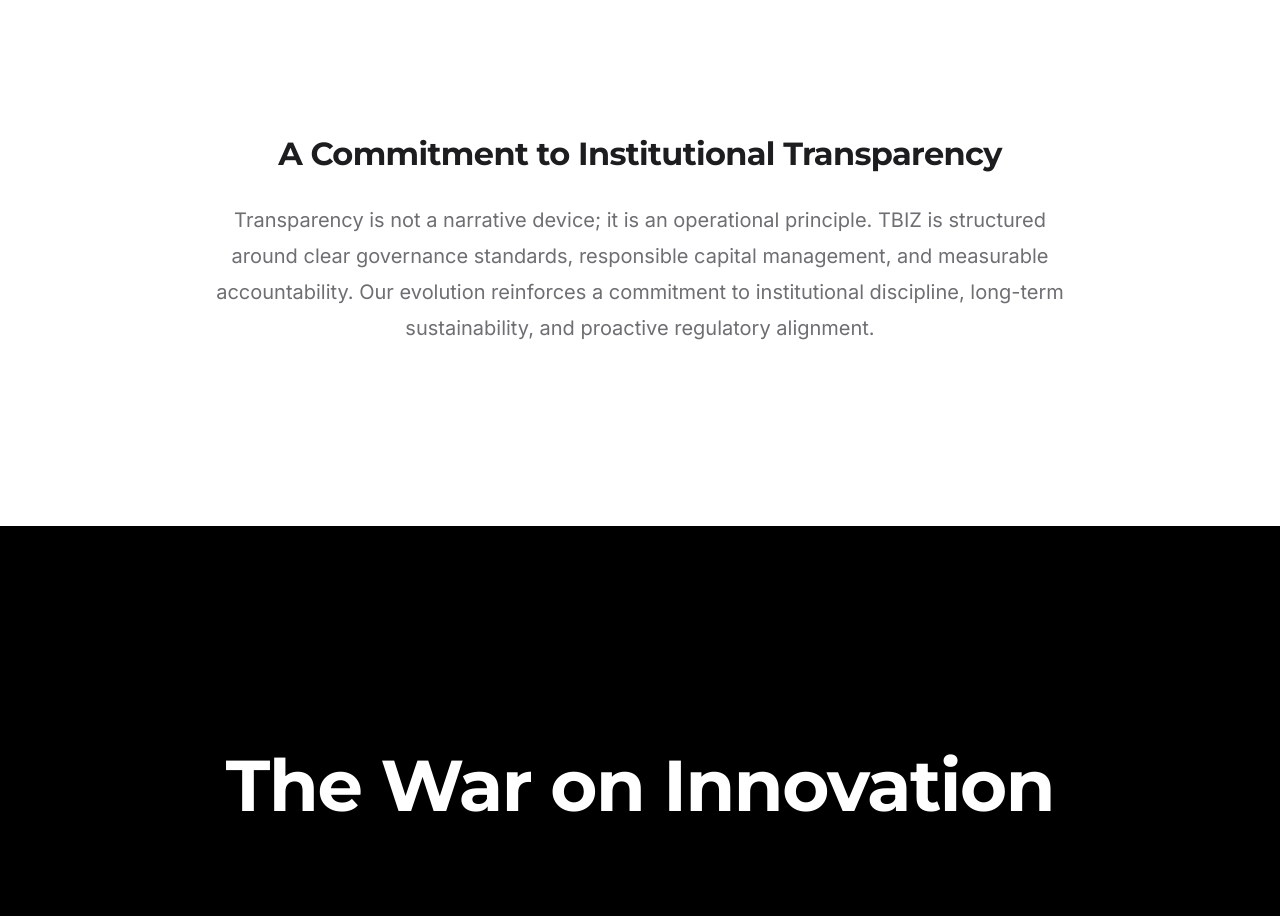
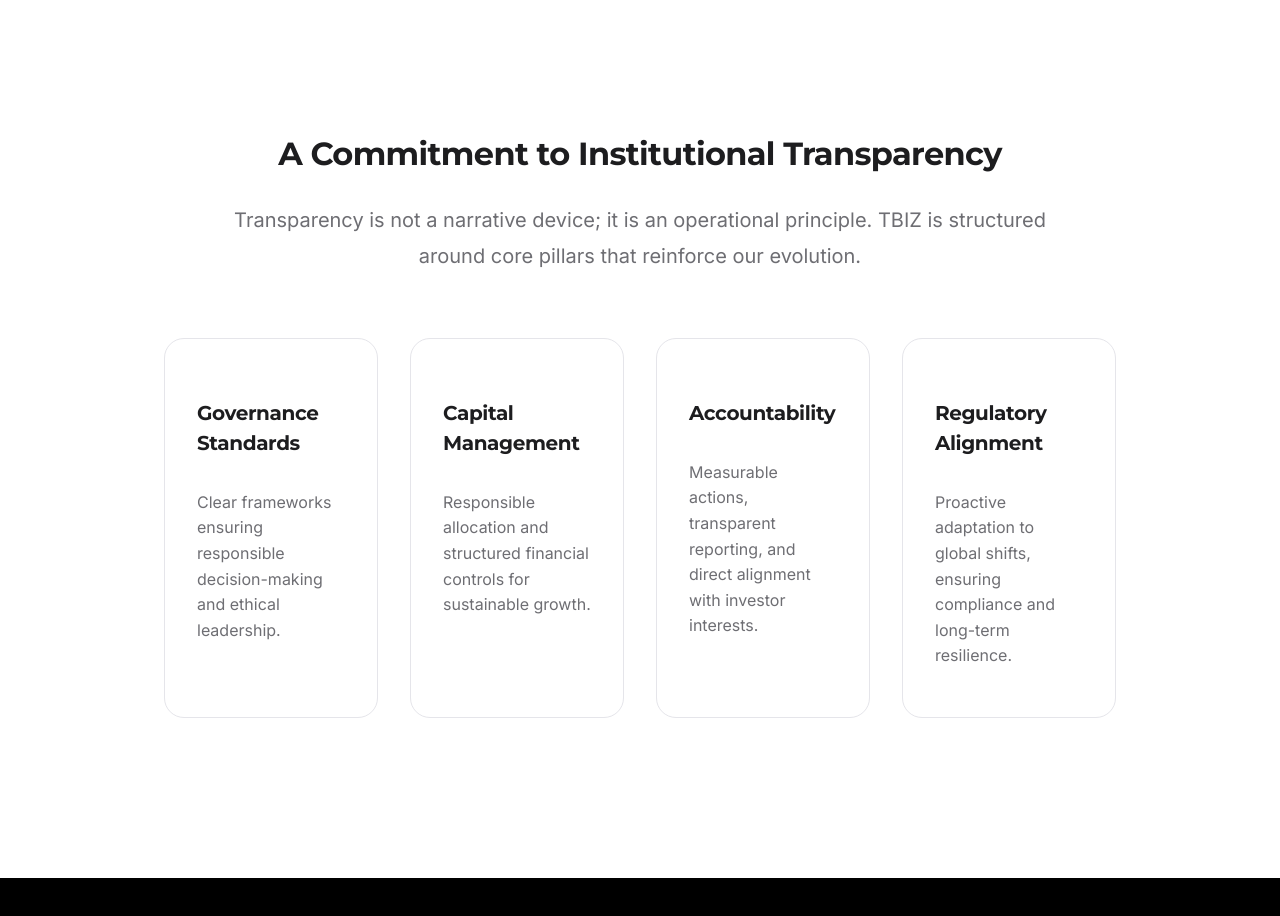
Before and after one commit to natalia-unicoin/unicoin-inc, a Next.js app: page / in a window 1280 px wide. Shown: the part 2400-3316 px from the top of the page. Built offline with nearby package versions, Linux system fonts and the light colour scheme.

Commit message:
refactor: turn Transparency paragraph into 4 boxes grid

```diff
--- a/src/components/StorySection.styles.ts
+++ b/src/components/StorySection.styles.ts
@@ -125,13 +125,18 @@
     },
     transparencyBlock: {
         marginTop: theme.spacing(12),
-        textAlign: 'center',
-        maxWidth: '900px',
+        maxWidth: '1200px',
         margin: '120px auto 0',
-        padding: theme.spacing(0, 3),
         [theme.breakpoints.up('lg')]: {
             marginTop: '160px',
         }
+    },
+    transparencyHeader: {
+        textAlign: 'center',
+        maxWidth: '900px',
+        margin: '0 auto',
+        marginBottom: theme.spacing(8),
+        padding: theme.spacing(0, 3),
     },
     transparencyTitle: {
         fontSize: '1.5rem',
@@ -143,7 +148,7 @@
             fontSize: '2rem',
         }
     },
-    transparencyText: {
+    transparencyIntro: {
         fontSize: '1.125rem',
         lineHeight: 1.8,
         color: '#6e6e73',
@@ -151,5 +156,44 @@
         [theme.breakpoints.up('md')]: {
             fontSize: '1.25rem',
         }
+    },
+    transparencyGrid: {
+        display: 'grid',
+        gridTemplateColumns: '1fr',
+        gap: theme.spacing(4),
+        padding: theme.spacing(0, 3),
+        [theme.breakpoints.up('sm')]: {
+            gridTemplateColumns: 'repeat(2, 1fr)',
+        },
+        [theme.breakpoints.up('lg')]: {
+            gridTemplateColumns: 'repeat(4, 1fr)',
+        }
+    },
+    transparencyBox: {
+        backgroundColor: '#ffffff',
+        border: '1px solid #e5e5ea', // subtle Apple-style border
+        borderRadius: '20px',
+        padding: theme.spacing(4),
+        display: 'flex',
+        flexDirection: 'column',
+        alignItems: 'flex-start',
+        transition: 'transform 0.3s ease, box-shadow 0.3s ease',
+        '&:hover': {
+            transform: 'translateY(-5px)',
+            boxShadow: theme.shadows[4],
+        }
+    },
+    boxTitle: {
+        fontSize: '1.25rem',
+        fontWeight: 600,
+        color: '#1d1d1f',
+        marginBottom: theme.spacing(2),
+        letterSpacing: '-0.01em',
+    },
+    boxText: {
+        fontSize: '1rem',
+        color: '#6e6e73',
+        lineHeight: 1.6,
+        fontWeight: 400,
     }
 }));
--- a/src/components/StorySection.tsx
+++ b/src/components/StorySection.tsx
@@ -80,10 +80,31 @@
                     viewport={{ once: true }}
                     transition={{ duration: 0.8, delay: 0.5, ease: [0.16, 1, 0.3, 1] }}
                 >
-                    <h3 className={classes.transparencyTitle}>A Commitment to Institutional Transparency</h3>
-                    <p className={classes.transparencyText}>
-                        Transparency is not a narrative device; it is an operational principle. TBIZ is structured around clear governance standards, responsible capital management, and measurable accountability. Our evolution reinforces a commitment to institutional discipline, long-term sustainability, and proactive regulatory alignment.
-                    </p>
+                    <div className={classes.transparencyHeader}>
+                        <h3 className={classes.transparencyTitle}>A Commitment to Institutional Transparency</h3>
+                        <p className={classes.transparencyIntro}>
+                            Transparency is not a narrative device; it is an operational principle. TBIZ is structured around core pillars that reinforce our evolution.
+                        </p>
+                    </div>
+
+                    <div className={classes.transparencyGrid}>
+                        <div className={classes.transparencyBox}>
+                            <h4 className={classes.boxTitle}>Governance Standards</h4>
+                            <p className={classes.boxText}>Clear frameworks ensuring responsible decision-making and ethical leadership.</p>
+                        </div>
+                        <div className={classes.transparencyBox}>
+                            <h4 className={classes.boxTitle}>Capital Management</h4>
+                            <p className={classes.boxText}>Responsible allocation and structured financial controls for sustainable growth.</p>
+                        </div>
+                        <div className={classes.transparencyBox}>
+                            <h4 className={classes.boxTitle}>Accountability</h4>
+                            <p className={classes.boxText}>Measurable actions, transparent reporting, and direct alignment with investor interests.</p>
+                        </div>
+                        <div className={classes.transparencyBox}>
+                            <h4 className={classes.boxTitle}>Regulatory Alignment</h4>
+                            <p className={classes.boxText}>Proactive adaptation to global shifts, ensuring compliance and long-term resilience.</p>
+                        </div>
+                    </div>
                 </motion.div>
             </div>
         </section>
```
